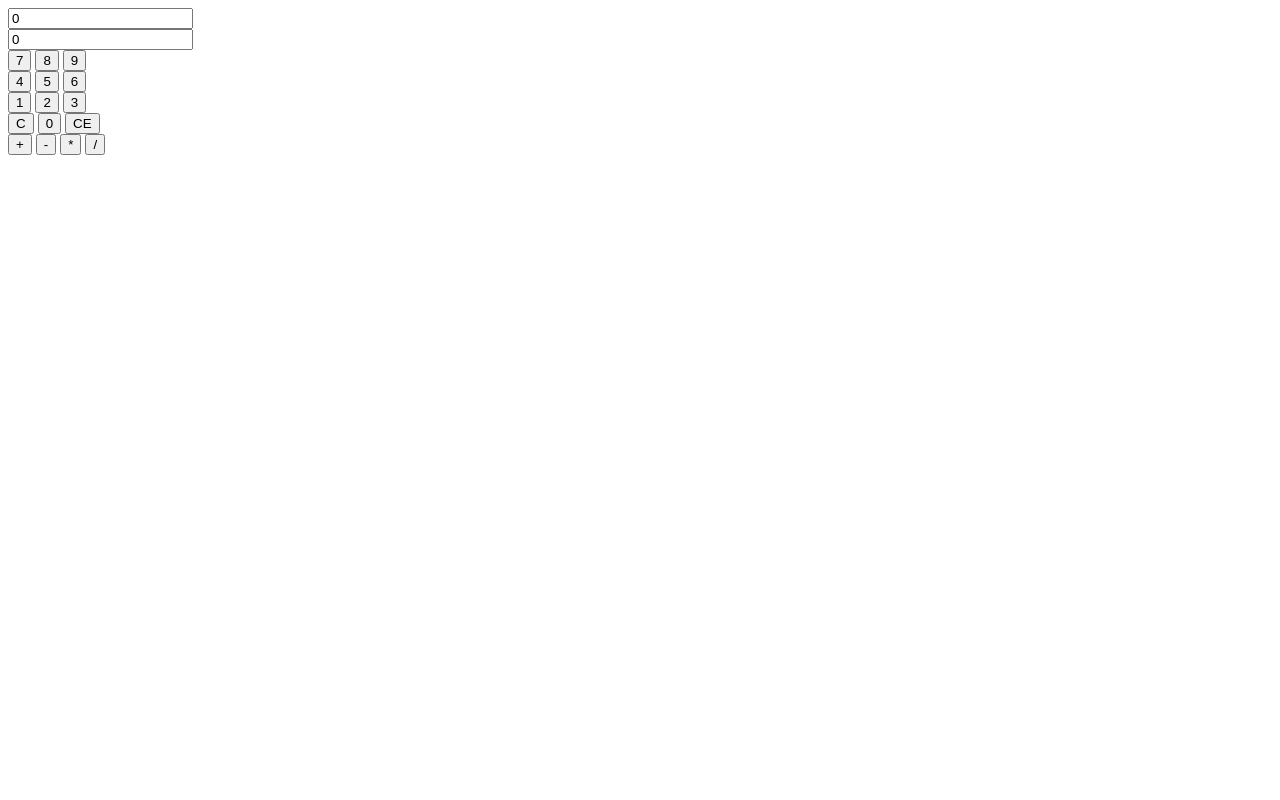
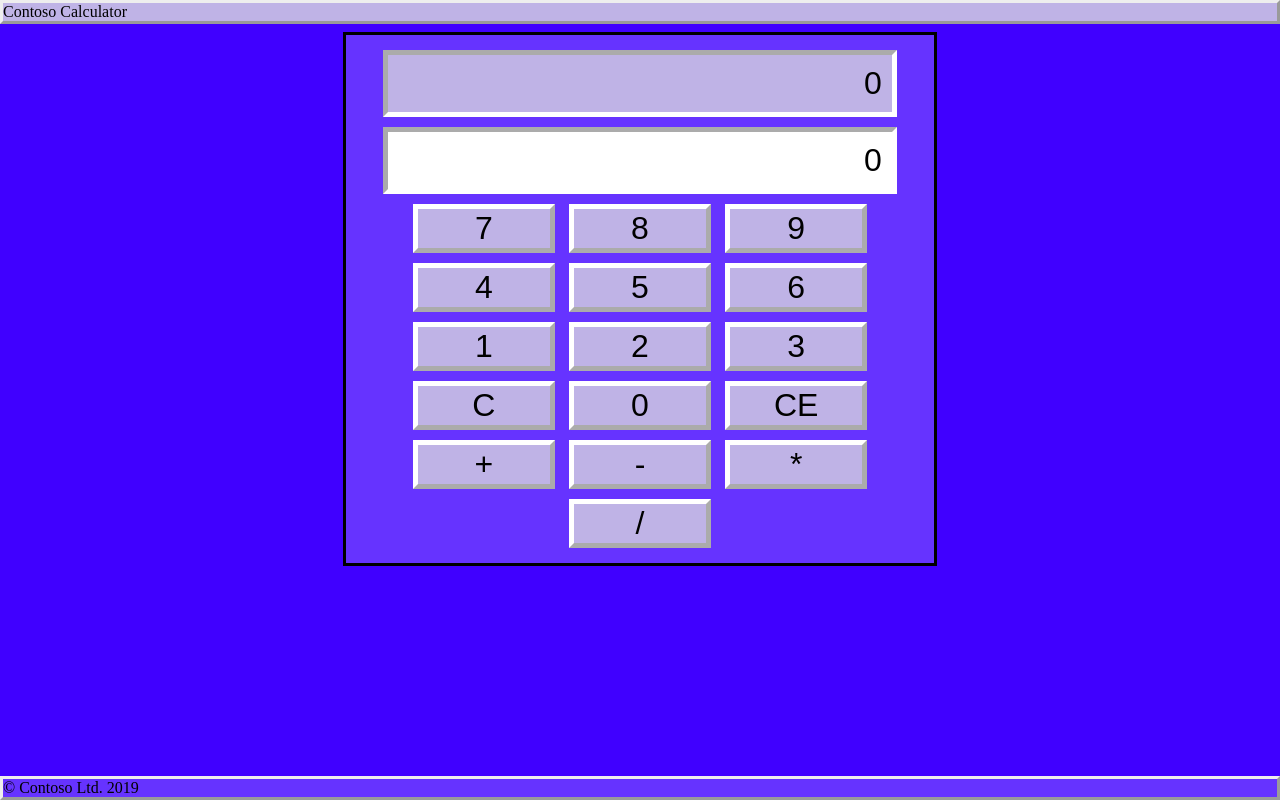
Before and after one commit to kylebeavin/70-480, a plain HTML site: page Microsoft/WebCalculatorSolution/WebCalculator/default.html in a window 1280 px wide. Drawn offline with Linux system fonts and the light colour scheme.

Commit message:
chapter 4 getting started with css3

```diff
--- /dev/null
+++ b/Microsoft/WebCalculatorSolution/WebCalculator/Content/default.css
@@ -0,0 +1,74 @@
+body {
+    background-color: hsl(255, 100%, 50%);
+    margin-top: 2em;
+}
+
+#calculator {
+    border: solid;
+    background-color: hsl(255, 100%, 60%);
+    width: 45%;
+    height: 80%;
+    margin-left: auto;
+    margin-right: auto;
+    text-align: center;
+    padding: 10px;
+}
+
+input {
+    width: 85%;
+    height: 7%;
+    text-align: right;
+    padding: 10px;
+    border: inset;
+}
+
+button {
+    background-color: hsl(255 , 50%, 80%);
+    width: 25%;
+    height: 10%;
+    border: outset;
+}
+
+button:hover {
+    background-color: hsl(255, 50%, 90%);
+}
+
+button:active {
+    border: inset;
+    border-width: thick;
+    border-color: hsl(255, 100%, 100%);
+    background-color: hsl(255, 50%, 50%);
+}
+
+input, button {
+    font-family: Arial;
+    font-size: 24pt;
+    border-width: thick;
+    border-color: hsl(255, 100%, 100%);
+    margin: 5px;
+}
+
+[readonly] {
+    background-color: hsl(255, 50%, 80%);
+
+}
+
+header {
+    position: fixed;
+    top: 0;
+    left: 0;
+    width: 100%;
+    border: outset;
+    background-color: hsl(255, 50%, 80%);
+    box-sizing: border-box;
+}
+
+footer {
+    position: fixed;
+    bottom: 0;
+    left: 0;
+    width: 100%;
+    border: outset;
+    background-color: hsl(255, 100%, 60%);
+    box-sizing: border-box;
+}
--- a/Microsoft/WebCalculatorSolution/WebCalculator/default.html
+++ b/Microsoft/WebCalculatorSolution/WebCalculator/default.html
@@ -3,10 +3,14 @@
 <head>
     <meta charset="utf-8" />
     <title>Web Calculator</title>
+    <link href="Content/default.css" rel="stylesheet" />
     <script type="text/javascript" src="Scripts/CalculatorLibrary.js"></script>
 </head>
 <body>
 
+    <header>Contoso Calculator</header>
+
+    <div id="calculator">
         <input id="txtResult" type="text" readonly="readonly" /><br />
         <input id="txtInput" type="text" /><br />
         <button id="btn7">7</button>
@@ -23,8 +27,11 @@
         <button id="btnClearEntry">CE</button><br />
         <button id="btnPlus">+</button>
         <button id="btnMinus">-</button>
-    <button id="btnMultiply">*</button>
+        <button id="btnMultiply">*</button><br />
         <button id="btnDivide">/</button>
+    </div>
+
+    <footer>&copy; Contoso Ltd. 2019</footer>
 
     <script type="text/javascript">
         window.addEventListener('load', initialize, false);
```
Also changed, not shown: 1 other file. Lines whose indentation alone changed are shown as unchanged.
